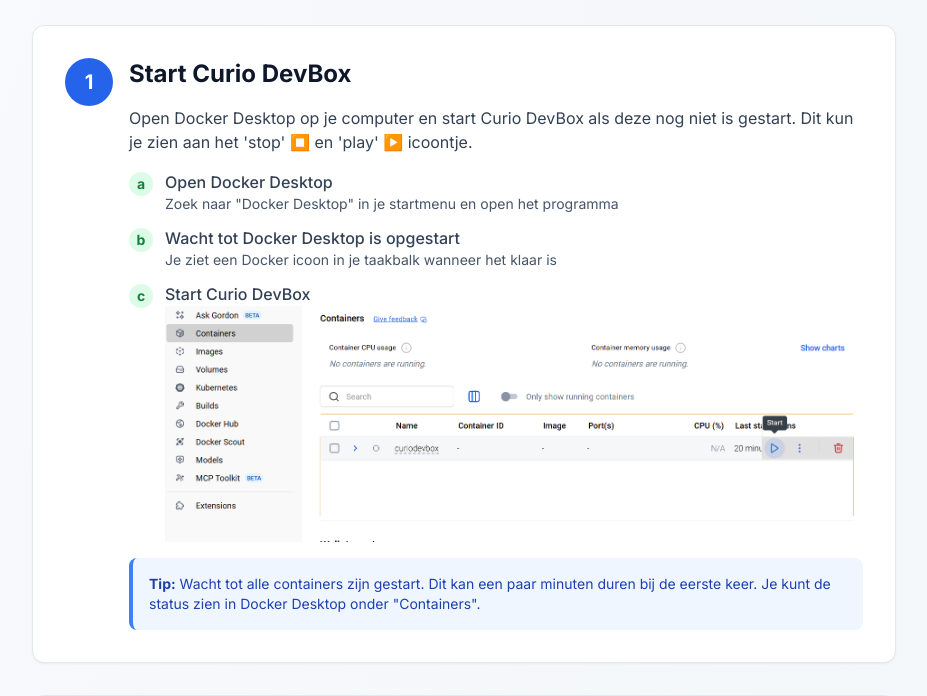
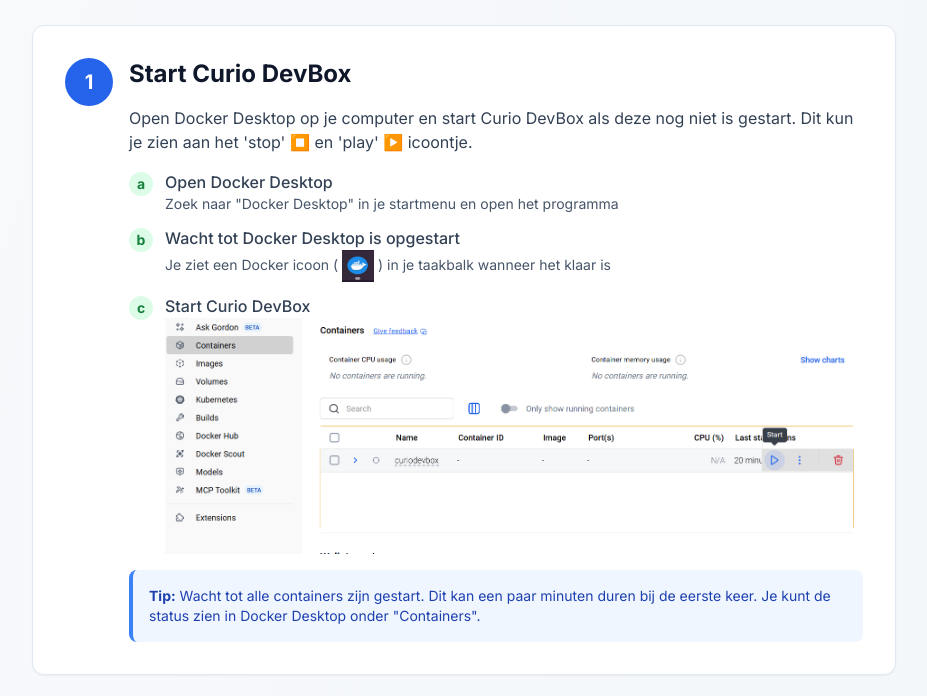
Before and after one commit to Feddman/curiodevbox, a PHP site: page /mijn-eerste-project/quickstart.php in a window 1280 px wide. Shown: the part 375-1071 px from the top of the page, without its empty margins (176-1103 px from the left). Run offline with PHP 8.4, Linux system fonts and the light colour scheme; some libraries are stand-ins or nearby versions.

Commit message:
add icon

```diff
--- a/www/quickstart.php
+++ b/www/quickstart.php
@@ -58,7 +58,7 @@
                                 <div class="flex-shrink-0 w-6 h-6 bg-green-100 text-green-700 rounded-full flex items-center justify-center font-bold text-sm mt-0.5">b</div>
                                 <div>
                                     <p class="text-slate-700 font-medium">Wacht tot Docker Desktop is opgestart</p>
-                                    <p class="text-slate-600 text-sm">Je ziet een Docker icoon in je taakbalk wanneer het klaar is</p>
+                                    <p class="text-slate-600 text-sm">Je ziet een Docker icoon ( <img src="img/docker-icon.png" alt="Docker Icon" class="inline-block w-8 h-8"> ) in je taakbalk wanneer het klaar is</p>
                                 </div>
                             </div>
                             <div class="flex items-start gap-3">
```
Also changed, not shown: www/img/docker-icon.png (added).
